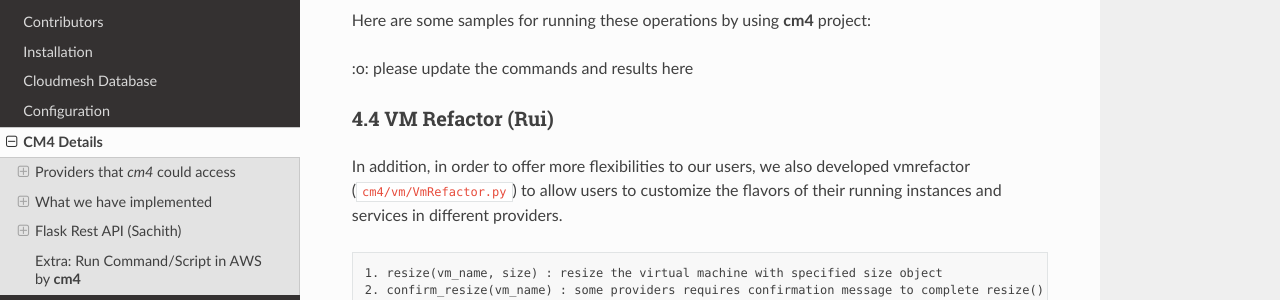
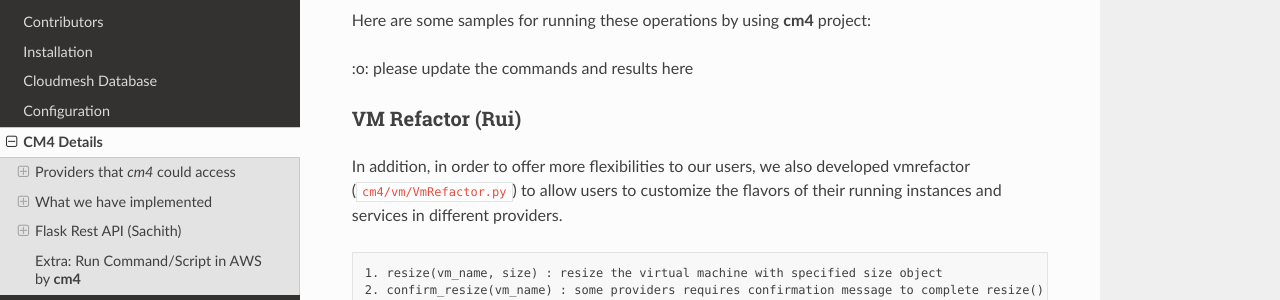
Before and after one commit to cloudmesh/cloudmesh-cloud, a Sphinx documentation site: the page built from documentation/source/CM4README.md, in a window 1280 px wide and 900 px high, scrolled down 9006 px. Shown: the part 155-455 px from the top of the window. Built offline with Sphinx 7.4.7 and the Read the Docs theme 2.0.0, drawn with Linux system fonts in a browser that asks for light colours; pages that are not in the unit, such as notebooks, are missing from menus.

Commit message:
remove section numbers

````diff
--- a/documentation/source/CM4README.md
+++ b/documentation/source/CM4README.md
@@ -451,7 +451,7 @@
 
 
 
- ### 4.4 VM Refactor (Rui)
+ ### VM Refactor (Rui)
  In addition, in order to offer more flexibilities to our users, we also developed vmrefactor (`cm4/vm/VmRefactor.py`)
 to allow users to customize the flavors of their running instances and services in different providers.
 ```text
````
